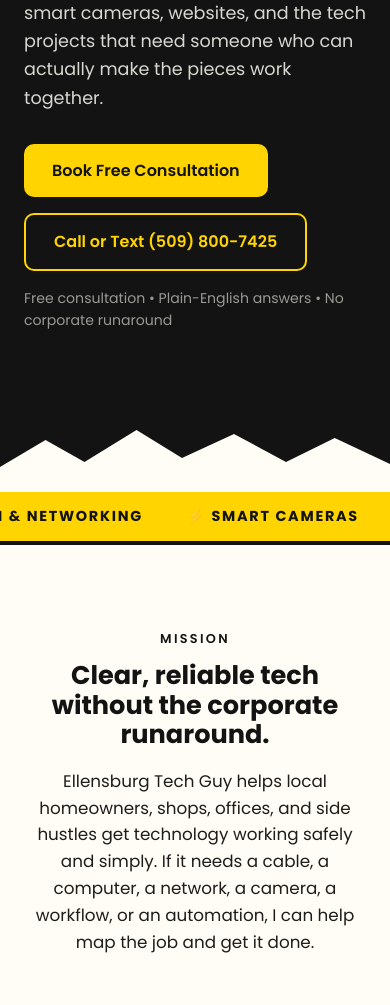
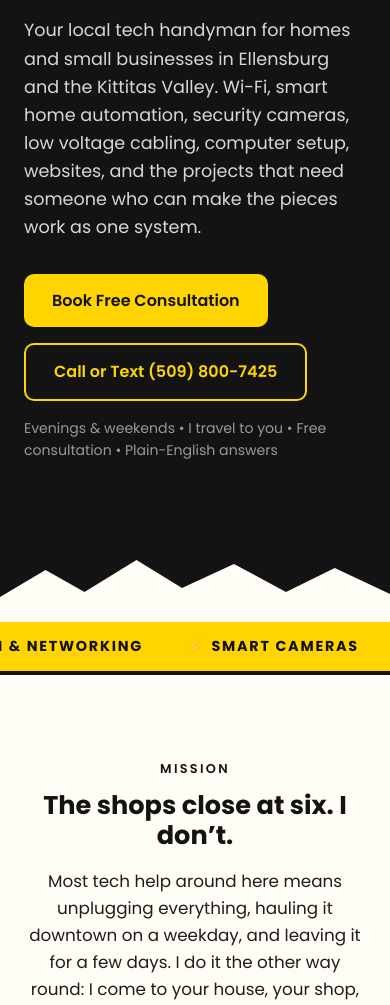
Before and after one commit to boulder240/ellensburgtechguy-website, a plain HTML site: page index.html in a window 390 px wide. Shown: the part 812-1817 px from the top of the page. Drawn offline with Linux system fonts and the light colour scheme.

Commit message:
Reposition around evenings and weekends, mobile service

```diff
--- a/index.html
+++ b/index.html
@@ -3,8 +3,8 @@
 <head>
 <meta charset="UTF-8">
 <meta name="viewport" content="width=device-width, initial-scale=1.0">
-<title>Ellensburg Tech Guy | Local Tech Handyman</title>
-<meta name="description" content="Ellensburg Tech Guy helps homes and small businesses with automation, low voltage cabling, Wi-Fi, computers, smart cameras, websites, and workflow fixes.">
+<title>Ellensburg Tech Guy | Mobile Tech Help, Evenings &amp; Weekends</title>
+<meta name="description" content="I come to you, evenings and weekends, across Ellensburg and the Kittitas Valley. Wi-Fi, smart home automation, security cameras, low voltage cabling, computer setup and websites — made to actually work together.">
 <link rel="preconnect" href="https://fonts.googleapis.com">
 <link rel="preconnect" href="https://fonts.gstatic.com" crossorigin>
 <link href="https://fonts.googleapis.com/css2?family=Poppins:wght@400;500;600;700&display=swap" rel="stylesheet">
@@ -182,13 +182,13 @@
   <div class="wrap hero-grid">
     <div>
       <span class="pill"><span class="dot"></span>Now booking &mdash; Ellensburg &amp; Kittitas Valley</span>
-      <h1>Your <span class="hl">local tech handyman</span> for homes and small businesses.</h1>
-      <p class="lead">Practical help with automation, Wi-Fi, low voltage cabling, computer setup, smart cameras, websites, and the tech projects that need someone who can actually make the pieces work together.</p>
+      <h1>I come to you, <span class="hl">evenings and weekends</span>, and I make your tech actually work together.</h1>
+      <p class="lead">Your local tech handyman for homes and small businesses in Ellensburg and the Kittitas Valley. Wi-Fi, smart home automation, security cameras, low voltage cabling, computer setup, websites, and the projects that need someone who can make the pieces work as one system.</p>
       <div class="cta">
         <a class="btn btn-amber" href="https://calendar.app.google/3VkEsvcShzt3MH4z7">Book Free Consultation</a>
         <a class="btn btn-outline" href="tel:+15098007425">Call or Text (509) 800-7425</a>
       </div>
-      <p class="sub-cta">Free consultation &bull; Plain-English answers &bull; No corporate runaround</p>
+      <p class="sub-cta">Evenings &amp; weekends &bull; I travel to you &bull; Free consultation &bull; Plain-English answers</p>
     </div>
     <div class="badge-wrap"><svg xmlns="http://www.w3.org/2000/svg" viewBox="0 0 1000 1000">
 <defs><clipPath id="inner"><circle cx="500" cy="500" r="350"/></clipPath></defs>
@@ -270,8 +270,9 @@
 <section class="mission">
   <div class="wrap">
     <span class="eyebrow">Mission</span>
-    <h2>Clear, reliable tech without the corporate runaround.</h2>
-    <p>Ellensburg Tech Guy helps local homeowners, shops, offices, and side hustles get technology working safely and simply. If it needs a cable, a computer, a network, a camera, a workflow, or an automation, I can help map the job and get it done.</p>
+    <h2>The shops close at six. I don&rsquo;t.</h2>
+    <p>Most tech help around here means unplugging everything, hauling it downtown on a weekday, and leaving it for a few days. I do it the other way round: I come to your house, your shop, or your barn, on evenings and weekends when you are actually home &mdash; and I work on the whole setup, not just the one broken box.</p>
+    <p style="margin-top:14px">Homeowners, shops, offices, farms, and side hustles across Ellensburg and the Kittitas Valley. If it needs a cable, a computer, a network, a camera, a workflow, or an automation, I can map the job and get it done.</p>
   </div>
 </section>
 
```
